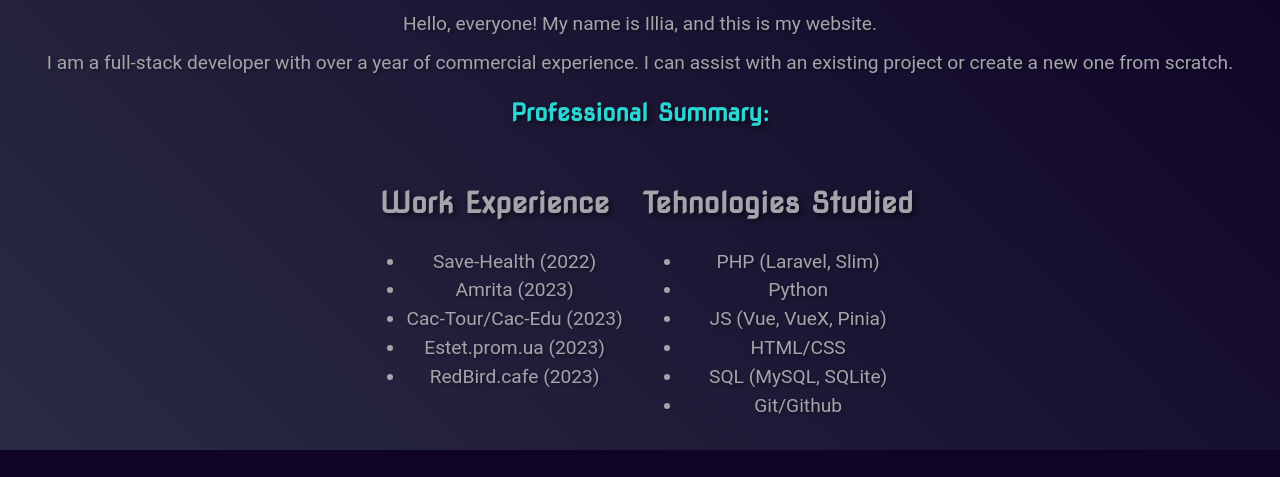
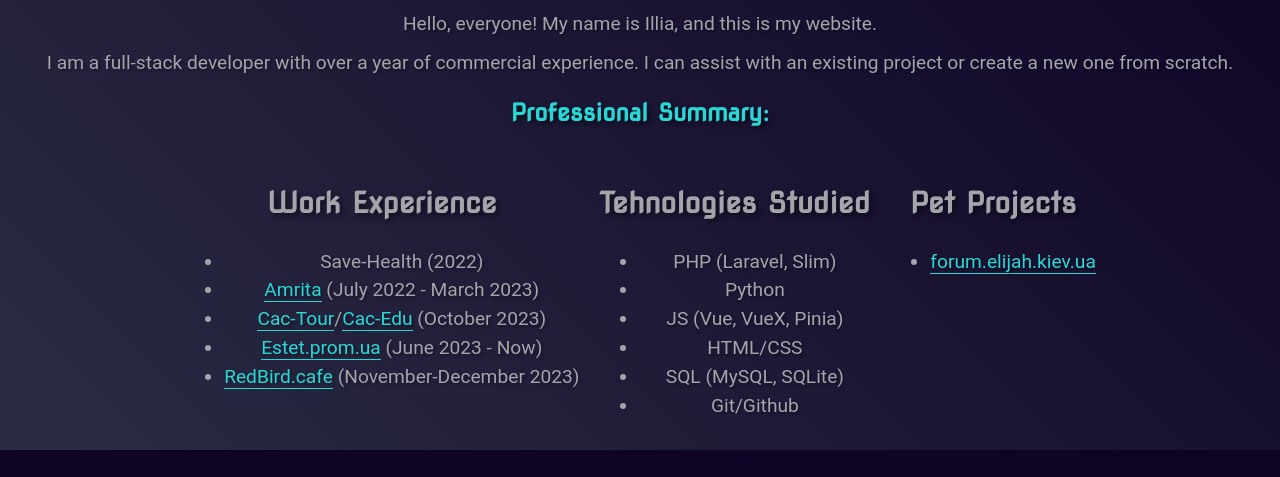
Before and after one commit to grabiyaka/WelcomePage, a plain HTML site: page index.html in a window 1280 px wide. Shown: the part 112-589 px from the top of the page. Drawn offline with Linux system fonts and the light colour scheme.

Commit message:
added pet-projects block

```diff
--- a/index.html
+++ b/index.html
@@ -23,10 +23,10 @@
                 <h2>Work Experience</h2>
                 <ul>
                     <li>Save-Health (2022)</li>
-                    <li>Amrita (2023)</li>
-                    <li>Cac-Tour/Cac-Edu (2023)</li>
-                    <li>Estet.prom.ua (2023)</li>
-                    <li>RedBird.cafe (2023)</li>
+                    <li><a href="https://amrita-shop.kiev.ua/">Amrita</a> (July 2022 - March 2023)</li>
+                    <li><a href="https://cac-tour.com">Cac-Tour</a>/<a href="https://cac-edu.com.ua">Cac-Edu</a> (October 2023)</li>
+                    <li><a href="https://estet.prom.ua/ua/">Estet.prom.ua</a> (June 2023 - Now)</li>
+                    <li><a href="https://www.redbird.cafe">RedBird.cafe</a> (November-December 2023)</li>
                 </ul>
             </div>
             <div class="description">
@@ -38,6 +38,12 @@
                     <li>HTML/CSS</li>
                     <li>SQL (MySQL, SQLite)</li>
                     <li>Git/Github</li>
+                </ul>
+            </div>
+            <div class="description">
+                <h2>Pet Projects</h2>
+                <ul>
+                    <li><a href="https://forum.elijah.kiev.ua" target="_blank">forum.elijah.kiev.ua</a></li>
                 </ul>
             </div>
         </div>
@@ -62,7 +68,7 @@
         background: linear-gradient(45deg, #2d3047, #0f0326);
         margin: 0;
         display: flex;
-        height: 100vh;
+        height: 100%;
         color: #29d8d5;
         font-family: 'Roboto', sans-serif;
     }
```
